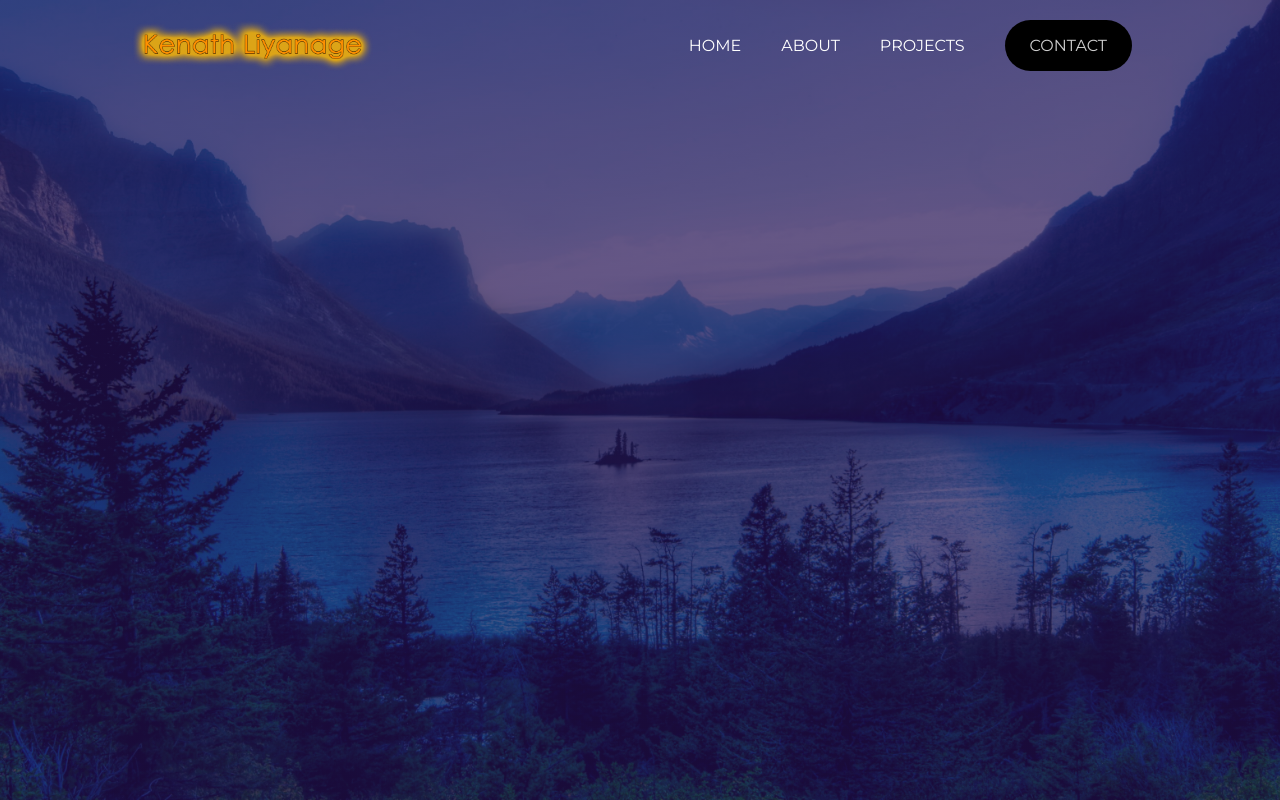
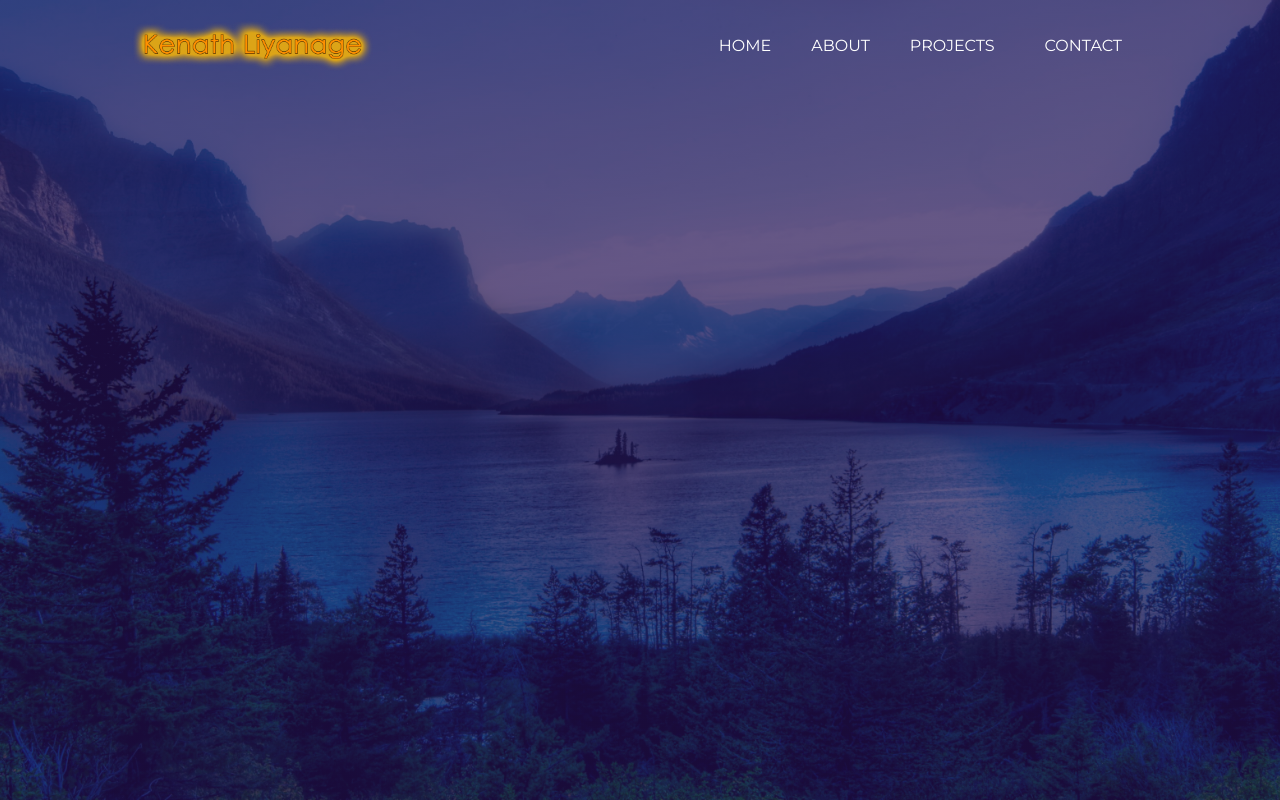
Before and after one commit to Jaller123/Portfolio, a React (Vite) app: page / in a window 1280 px wide. Built offline with nearby package versions, Linux system fonts and the light colour scheme.

Commit message:
Changed the button style and anim

```diff
--- a/src/App.jsx
+++ b/src/App.jsx
@@ -1,5 +1,5 @@
 import React from 'react'
-import Navbar from './components/Navbar/Navbar'
+import Navbar from './components/navbar/Navbar'
 import Hero from './components/Hero (Background)/Hero'
 
 const App = () =>
--- a/src/components/navbar/Navbar.css
+++ b/src/components/navbar/Navbar.css
@@ -25,3 +25,22 @@ nav ul li /*The positioning for the hyperlinks so they stand aligned with one an
     margin: 5px 20px;
     font-size: 16px;
 }
+
+.btn /*Buttons*/
+{
+    color: rgb(255, 255, 255);
+    padding: 10px ;
+    font-size: 16px;
+    cursor: pointer;
+    outline: 10px;
+    text-decoration: none;
+    background: linear-gradient(white, white) bottom / 0 .2em no-repeat;
+    transition: 1s;
+    border: none;
+}
+
+.btn:hover /*When hovering over the buttons*/
+{
+    color: rgb(0, 0, 0);
+    background-size: 100% .2em;
+}
--- a/src/index.css
+++ b/src/index.css
@@ -29,22 +29,3 @@ text comes more to the middle*/
   padding-left: 10%;
   padding-right: 10%;
 }
-
-.btn /*Buttons*/
-{
-  background: black;
-  color: #cecece;
-  padding: 16px 25px;
-  font-size: 16px;
-  border-radius: 30px;
-  cursor: pointer;
-  border: 0;
-  outline: 0;
-}
-
-.btn:hover /*When hovering over the buttons*/
-{
-    background: #edb44a;
-    transition: 1s;
-    color: black;
-}
```
